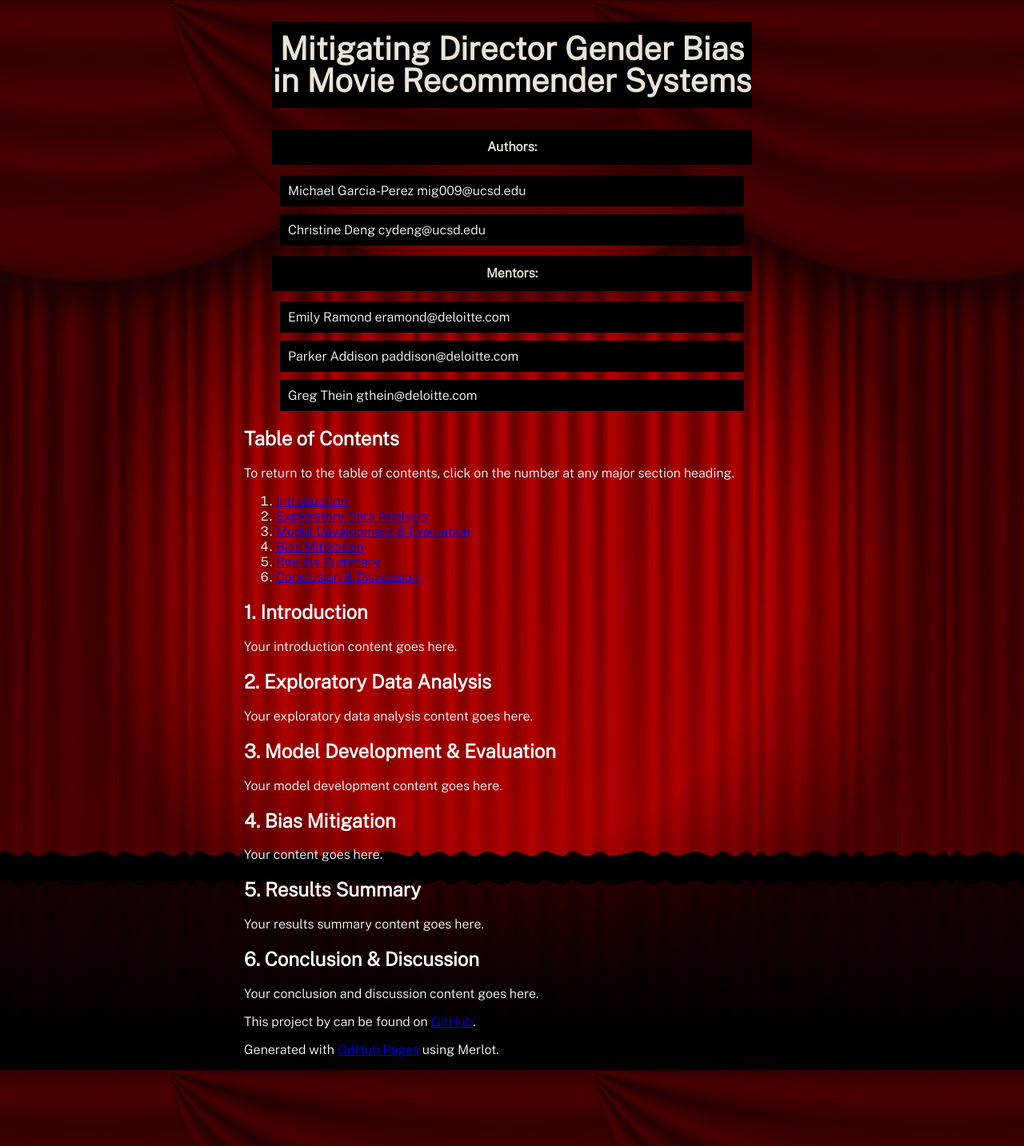
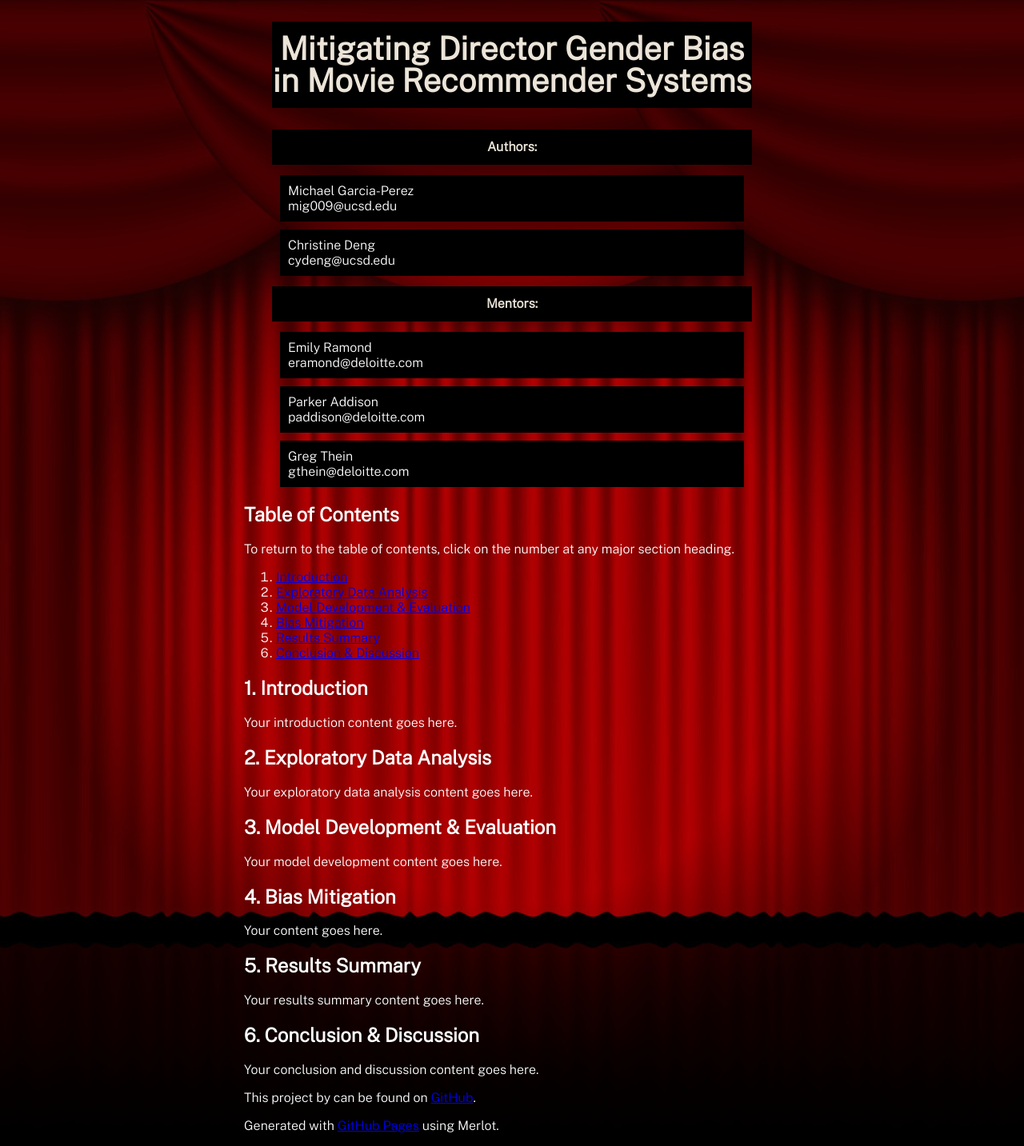
Before and after one commit to michael-garciaperez/DSC180A-Methodology-5, a Jekyll site: the page built from index.md, in a window 1280 px wide. Shown: the whole page at 80% size. Built offline with Jekyll 4.4.1, drawn with Linux system fonts in a browser that asks for light colours.

Commit message:
Update default.html

```diff
--- a/_layouts/default.html
+++ b/_layouts/default.html
@@ -30,16 +30,16 @@
     </div>
 
     <div class="author-mentor-container">
-      <div>
-        <h2>Authors:</h2>
-        <p>Michael Garcia-Perez mig009@ucsd.edu</p>
-        <p>Christine Deng cydeng@ucsd.edu</p>
+      <h2>Authors:</h2>
+      <div class="author-names">
+        <p>Michael Garcia-Perez<br>mig009@ucsd.edu</p>
+        <p>Christine Deng<br>cydeng@ucsd.edu</p>
       </div>
-      <div>
-        <h2>Mentors:</h2>
-        <p>Emily Ramond eramond@deloitte.com</p>
-        <p>Parker Addison paddison@deloitte.com</p>
-        <p>Greg Thein gthein@deloitte.com</p>
+      <h2>Mentors:</h2>
+      <div class="mentor-names">
+        <p>Emily Ramond<br>eramond@deloitte.com</p>
+        <p>Parker Addison<br>paddison@deloitte.com</p>
+        <p>Greg Thein<br>gthein@deloitte.com</p>
       </div>
     </div>
   </header>
```
